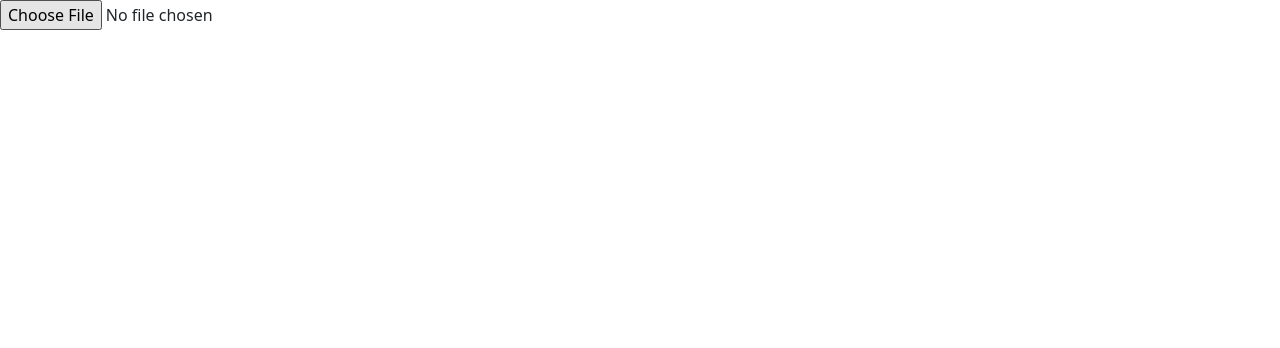
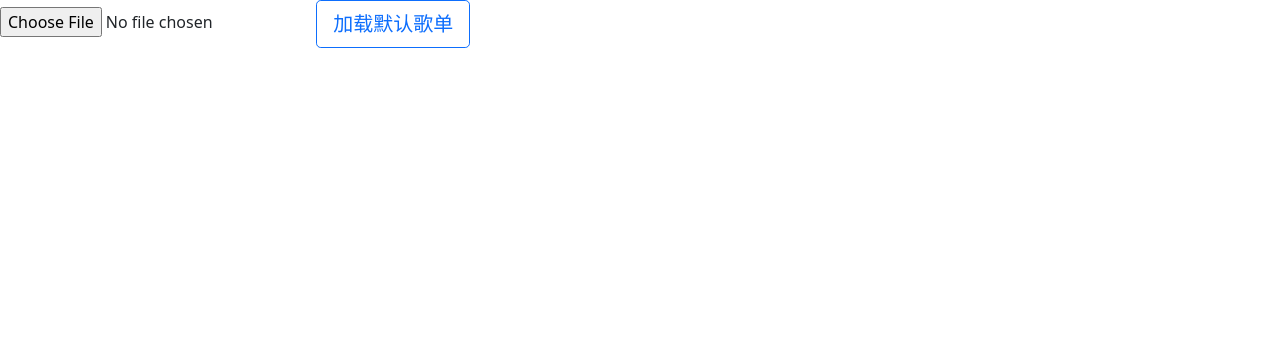
Before and after one commit to kabiuo/Random, a plain HTML site: page index.html in a window 1280 px wide. Shown: the top 348 px of the page. Drawn offline with nearby package versions, Linux system fonts and the light colour scheme.

Commit message:
Update index.html

```diff
--- a/index.html
+++ b/index.html
@@ -25,7 +25,9 @@
 		</style>
 	</head>
 	<body>
-		<input id="openfile" type='file' accept='text/plain' onchange='openFile(event)'><br>
+		<input id="openfile" type='file' accept='text/plain' onchange='openFile(event)'>
+                <button type="button" class="btn btn-outline-primary btn-lg" onclick="openFile(/歌单.txt)">加载默认歌单</button>
+                <br>
 
 
 		<div class="container-full">
```
